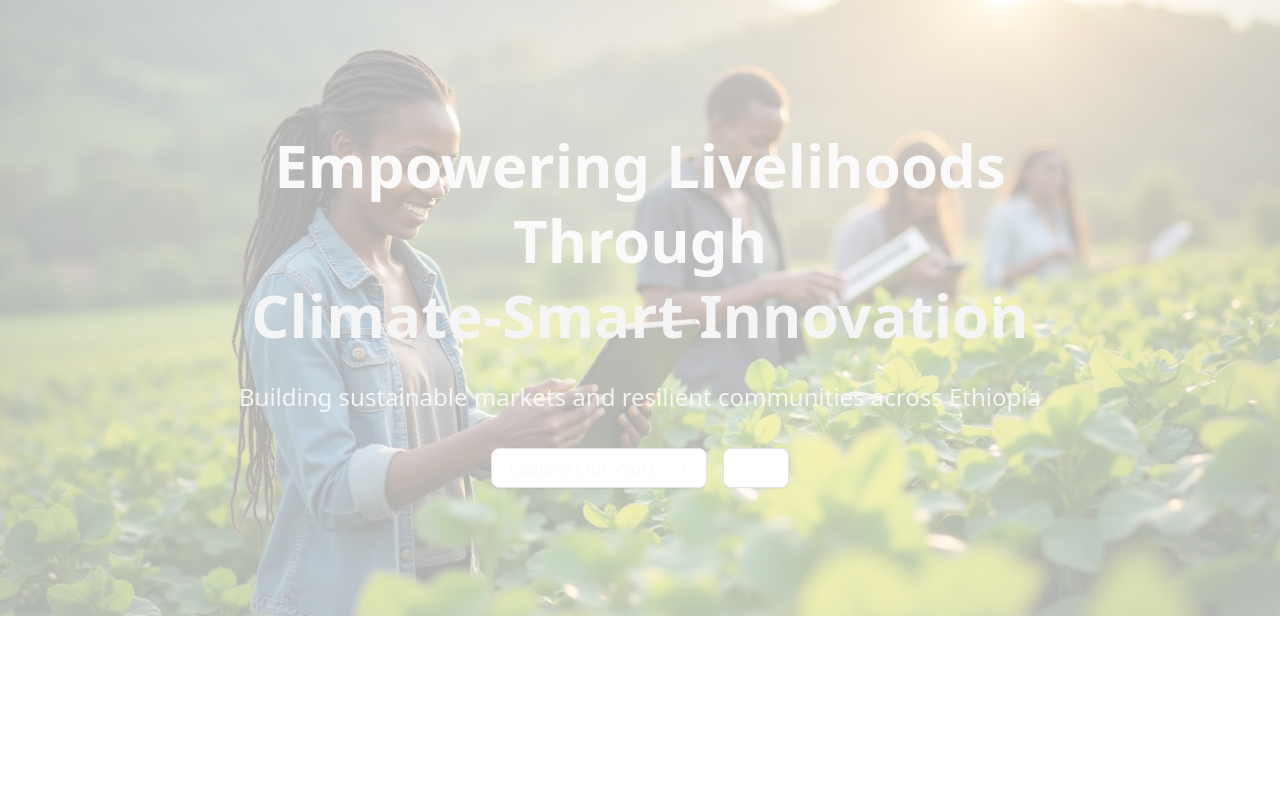
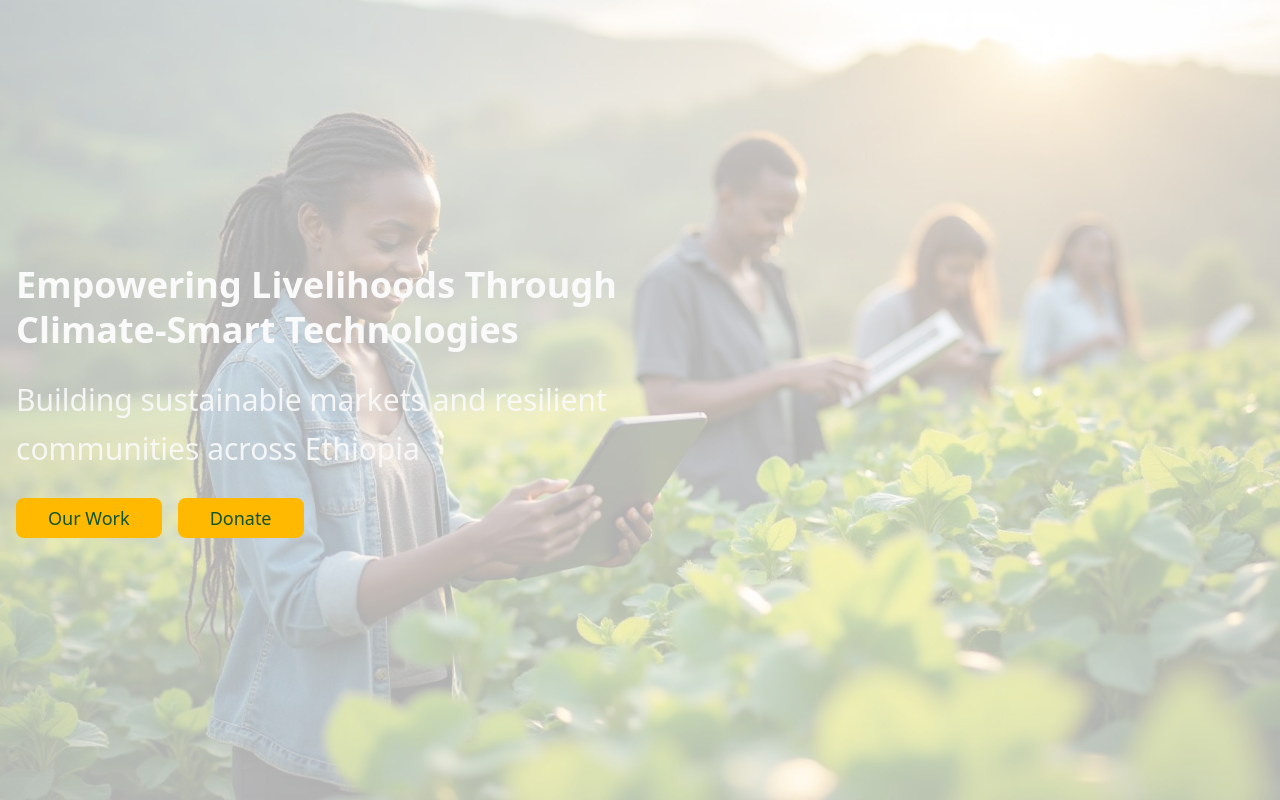
Before and after one commit to OneMillionBirtu/omb_website, a Next.js app in the folder frontend/: page / in a window 1280 px wide. Built offline with nearby package versions, Linux system fonts and the light colour scheme.

Commit message:
refactor: update hero section layout and improve image handling

```diff
--- a/frontend/app/page.tsx
+++ b/frontend/app/page.tsx
@@ -1,4 +1,4 @@
-import heroImage from "hero-image.jpg";
+// import heroImage from "hero-image.jpg";
 import Image from "next/image";
 import { Link } from "react-router-dom";
 import { Button } from "@/components/ui/button";
@@ -8,36 +8,35 @@ export default function Home() {
   return (
     <div className="min-h-screen">
       {/* Hero Section */}
-      <section className="relative bg-gradient-hero py-20 lg:py-32 overflow-hidden">
-        <div className="absolute inset-0">
+      <section className="relative bg-gradient-hero h-screen overflow-hidden">
+        <div className="absolute inset-0 -z-10">
           <Image
             src="/hero-image.jpg"
             alt="Ethiopian farmers using climate-smart technology"
-            className="w-full h-full object-cover opacity-30"
-            width={500}
-            height={300}
+            fill
+            className="object-cover object-center opacity-30"
+            priority
           />
           <div className="absolute inset-0 bg-gradient-hero/80"></div>
         </div>
 
-        <div className="relative container mx-auto px-4">
-          <div className="max-w-4xl mx-auto text-center text-primary-foreground animate-fade-in">
-            <h1 className="text-4xl lg:text-6xl font-bold mb-6 leading-tight">
-              Empowering Livelihoods Through
-              <span className="block text-accent">Climate-Smart Innovation</span>
+        <div className="relative container mx-auto px-4 flex h-full items-center">
+          <div className="max-w-2xl mx-auto lg:mx-0 text-center lg:text-left text-primary-foreground animate-fade-in">
+            <h1 className="text-4xl lg:text-4xl font-bold mb-6 leading-tight">
+              Empowering Livelihoods Through Climate-Smart Technologies
             </h1>
-            <p className="text-xl lg:text-2xl mb-8 text-primary-foreground/90 leading-relaxed">
+            <h2 className="hidden sm:block text-lg sm:text-2xl md:text-3xl mb-6 text-primary-foreground/90 leading-relaxed">
               Building sustainable markets and resilient communities across Ethiopia
-            </p>
-            <div className="flex flex-col sm:flex-row gap-4 justify-center">
-              <Button size="lg" variant={"outline"} className="text-lg px-8">
+            </h2>
+            <div className="flex flex-col sm:flex-row gap-4 justify-center lg:justify-start">
+              <Button size="lg" className="text-lg px-8 bg-amber-400 text-green-900">
                 {/* <Link to="/"> */}
-                Explore Our Work
-                <ArrowRight className="ml-2 w-5 h-5" />
+                Our Work
                 {/* </Link> */}
               </Button>
-              <Button size="lg" variant={"outline"} className="text-lg px-8">
+              <Button size="lg" className="text-lg px-8 bg-amber-400 text-green-900">
                 {/* <Link to="/get-involved">Support Us</Link> */}
+                Donate
               </Button>
             </div>
           </div>
```
